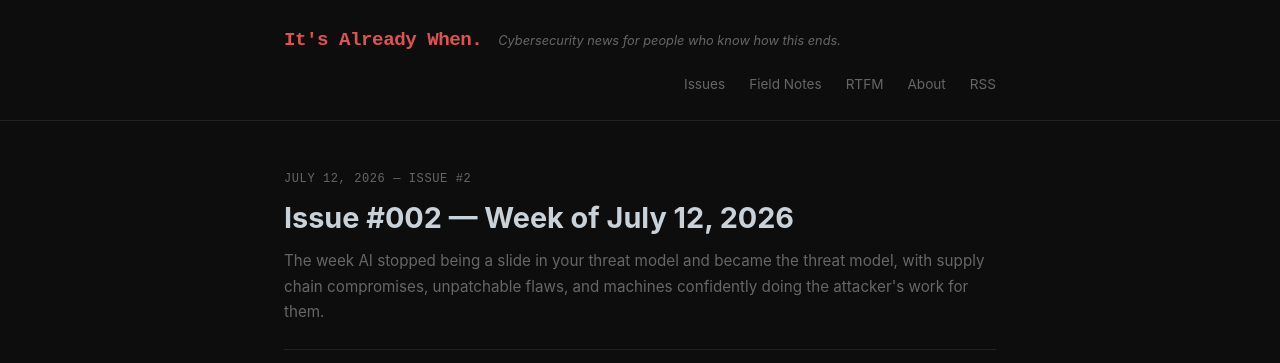
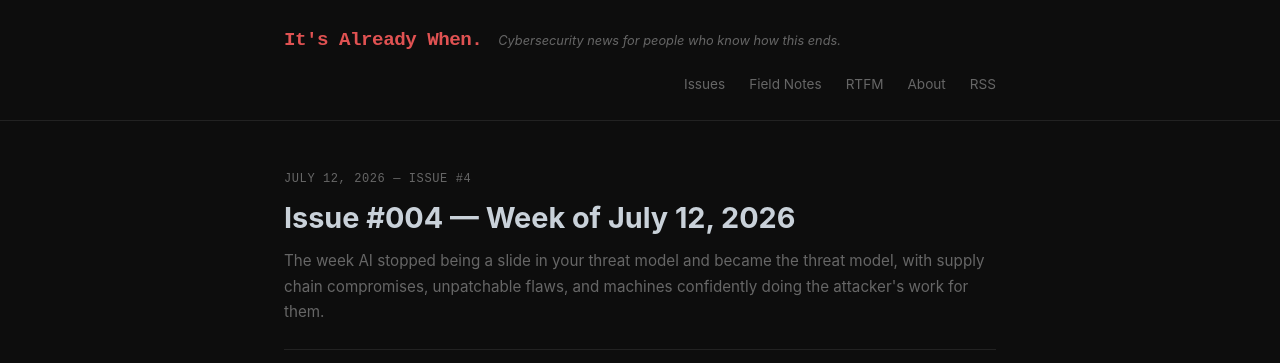
Before and after one commit to bizzal70/itsalreadywhen, a Jekyll site: the page built from _posts/2026-07-12-issue-002.md, in a window 1280 px wide and 900 px high. Shown: the top 363 px of the window. Built offline with Jekyll 4.4.1, drawn with Linux system fonts in a browser that asks for light colours.

Commit message:
Renumber 2026-07-12 post to Issue #004 (was mislabeled #002)

```diff
--- a/_posts/2026-07-12-issue-002.md
+++ b/_posts/2026-07-12-issue-002.md
@@ -1,8 +1,8 @@
 ---
 layout: post
-title: "Issue #002 — Week of July 12, 2026"
+title: "Issue #004 — Week of July 12, 2026"
 date: 2026-07-12
-issue: "2"
+issue: "4"
 summary: "The week AI stopped being a slide in your threat model and became the threat model, with supply chain compromises, unpatchable flaws, and machines confidently doing the attacker's work for them."
 ---
 
```
